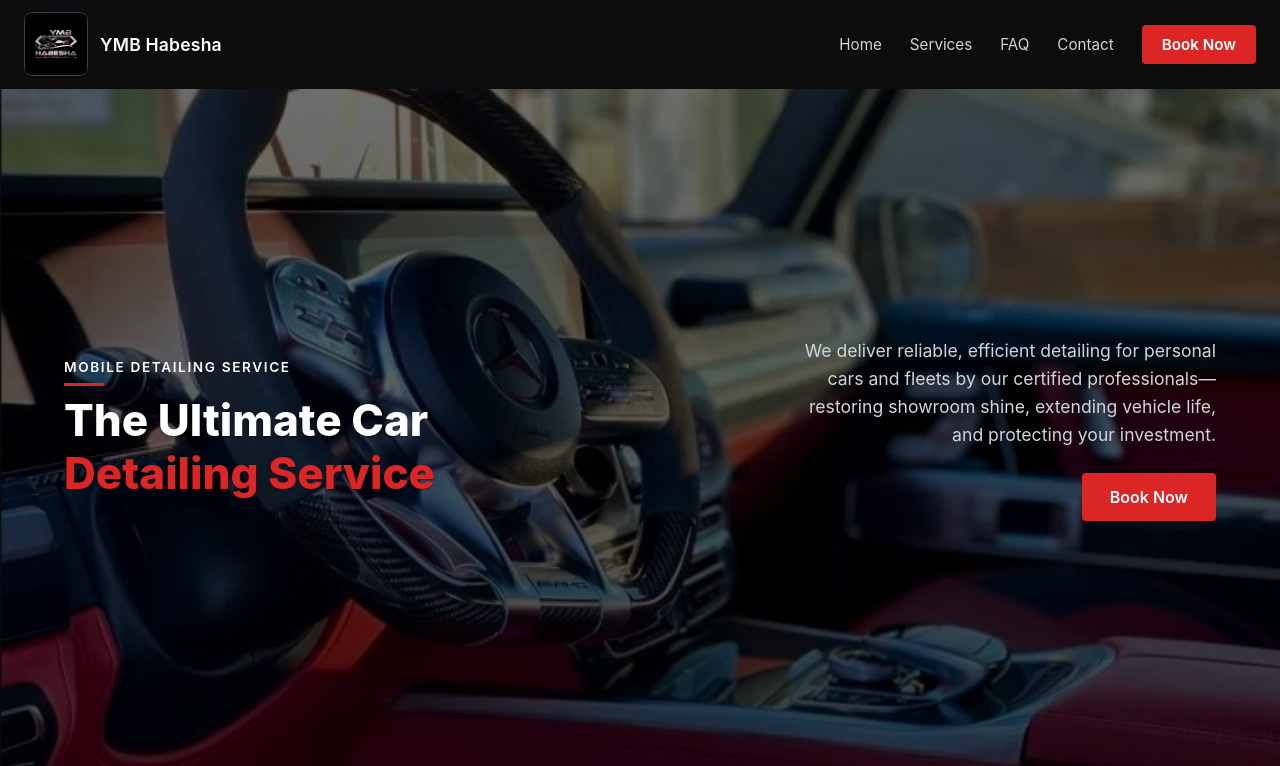
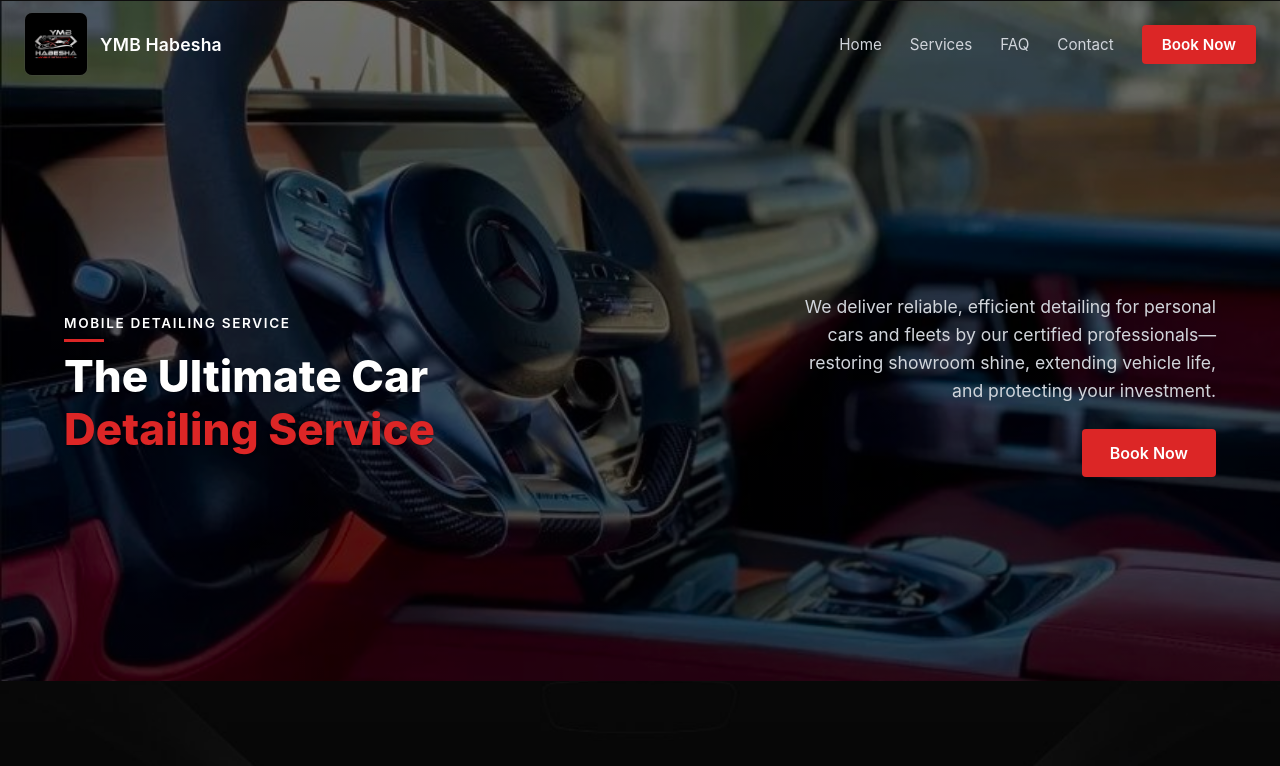
Before and after one commit to sam23121/car-detailing, a React (Vite) app in the folder frontend/: page / in a window 1280 px wide. Shown: the top 766 px of the page. Built offline with nearby package versions, Linux system fonts and the light colour scheme; no server answers.

Commit message:
feat: navbar blended with the background

```diff
--- a/frontend/src/App.css
+++ b/frontend/src/App.css
@@ -8,6 +8,15 @@ body {
   font-family: -apple-system, BlinkMacSystemFont, 'Segoe UI', Roboto, Oxygen, Ubuntu, sans-serif;
   color: #fff;
   background-color: #0d0d0d;
+}
+
+/* Home: pull content up so Hero extends behind navbar; transparent nav then shows Hero */
+.main-home {
+  margin-top: -88px;
+}
+
+.main-home .hero-dark {
+  padding-top: 88px;
 }
 
 .btn {
--- a/frontend/src/components/Navbar.css
+++ b/frontend/src/components/Navbar.css
@@ -2,15 +2,28 @@
   position: sticky;
   top: 0;
   z-index: 1000;
-  background-color: rgba(13, 13, 13, 0.4);
-  backdrop-filter: blur(8px);
+  background-color: transparent;
+  backdrop-filter: none;
   border-bottom: 1px solid transparent;
-  transition: background-color 0.25s ease, border-color 0.25s ease;
+  transition: background-color 0.25s ease, border-color 0.25s ease, backdrop-filter 0.25s ease;
+}
+
+.navbar-dark .navbar-logo-img-wrap {
+  background: rgba(0, 0, 0, 0.25);
+  border-color: rgba(255, 255, 255, 0.1);
+  box-shadow: none;
 }
 
 .navbar-dark.navbar-scrolled {
   background-color: #0d0d0d;
+  backdrop-filter: blur(8px);
   border-bottom-color: #1f2937;
+}
+
+.navbar-dark.navbar-scrolled .navbar-logo-img-wrap {
+  background: #111;
+  border-color: #374151;
+  box-shadow: 0 1px 3px rgba(0, 0, 0, 0.3);
 }
 
 .navbar-dark .navbar-container {
--- a/frontend/src/components/Navbar.jsx
+++ b/frontend/src/components/Navbar.jsx
@@ -1,5 +1,5 @@
 import React, { useState, useEffect } from 'react';
-import { Link } from 'react-router-dom';
+import { Link, useLocation } from 'react-router-dom';
 import { useCart } from '../context/CartContext';
 import { PATHS } from '../lib/images';
 import './Navbar.css';
@@ -8,17 +8,24 @@ const SCROLL_THRESHOLD = 24;
 
 function Navbar() {
   const { count } = useCart();
+  const { pathname } = useLocation();
   const [scrolled, setScrolled] = useState(false);
+  const isHome = pathname === '/';
 
   useEffect(() => {
     const onScroll = () => setScrolled(window.scrollY > SCROLL_THRESHOLD);
-    onScroll();
     window.addEventListener('scroll', onScroll, { passive: true });
-    return () => window.removeEventListener('scroll', onScroll);
+    const t = setTimeout(onScroll, 200);
+    return () => {
+      clearTimeout(t);
+      window.removeEventListener('scroll', onScroll);
+    };
   }, []);
 
+  const showSolidNav = scrolled || !isHome;
+
   return (
-    <nav className={`navbar navbar-dark${scrolled ? ' navbar-scrolled' : ''}`}>
+    <nav className={`navbar navbar-dark${showSolidNav ? ' navbar-scrolled' : ''}`}>
       <div className="navbar-container">
         <Link to="/" className="navbar-logo">
           <span className="navbar-logo-img-wrap">
--- a/frontend/src/components/Process.css
+++ b/frontend/src/components/Process.css
@@ -36,7 +36,7 @@
   flex-shrink: 0;
   width: 36px;
   height: 36px;
-  background: #2563eb;
+  background: #dc2626;
   color: #fff;
   border-radius: 50%;
   display: flex;
--- a/frontend/src/pages/Home.jsx
+++ b/frontend/src/pages/Home.jsx
@@ -26,7 +26,7 @@ function Home() {
   }, [hash]);
 
   return (
-    <main>
+    <main className="main-home">
       <Hero />
       <FeaturedImage />
       <div className="featured-image-slide-over">
```
Also changed, not shown: frontend/public/images/lambergini.jpg.
